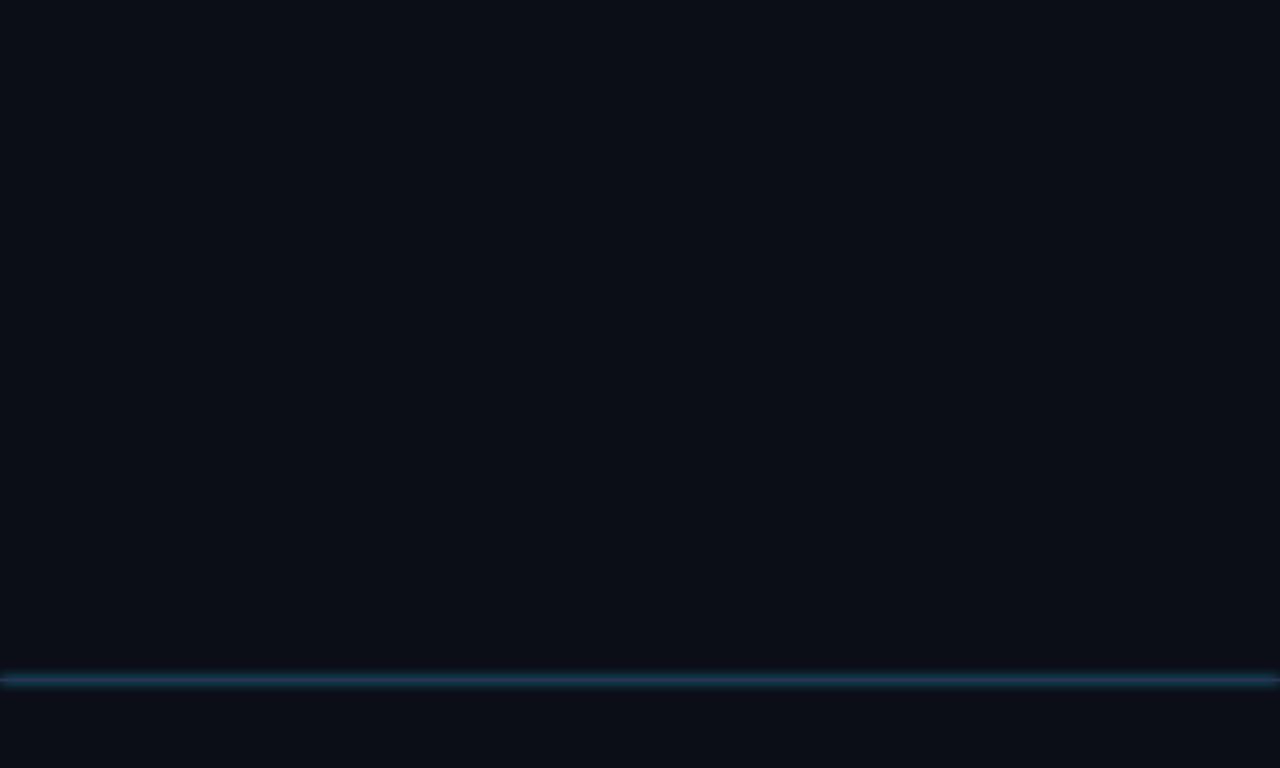
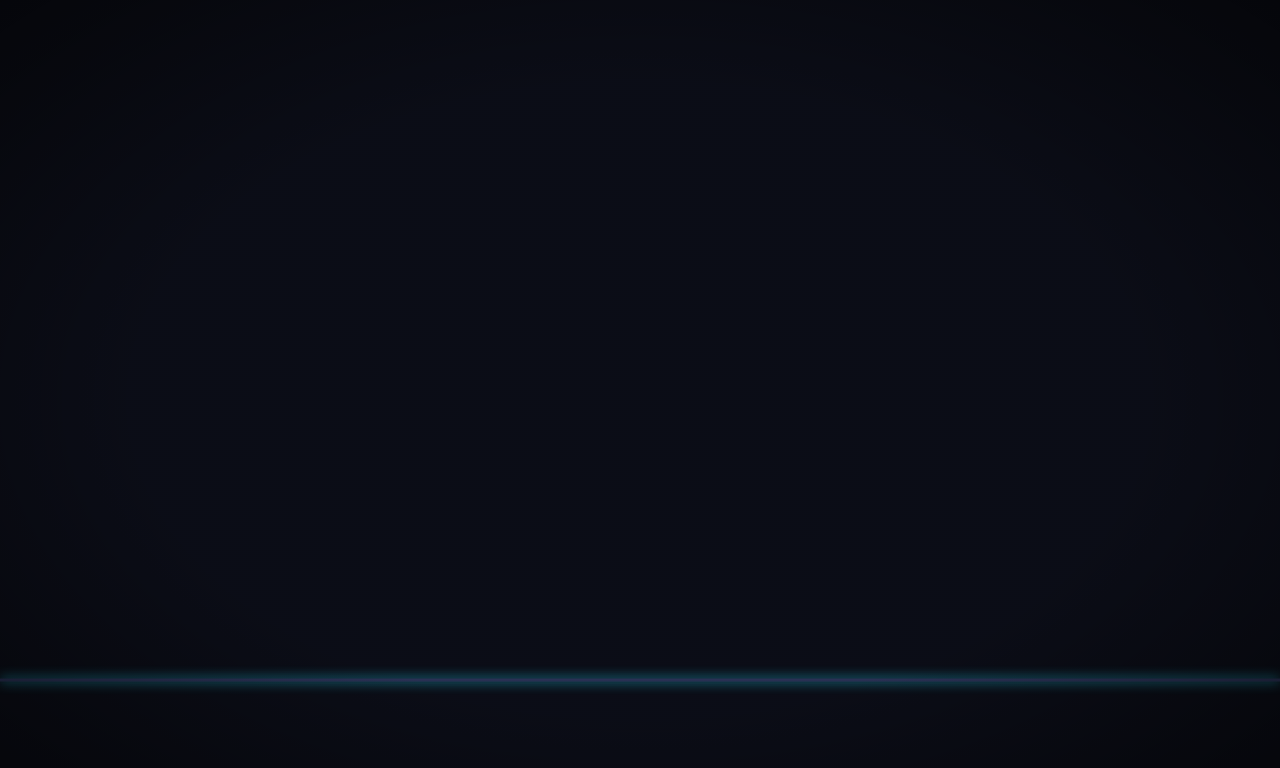
Before and after one commit to ctkrug/ragdoll-rumble, a website built with Vite: page index.html in a window 1280 px wide. Built offline with nearby package versions, Linux system fonts and the light colour scheme.

Commit message:
style: add design tokens, fonts, and CRT scanline/vignette overlay
Wires the color/type tokens from docs/DESIGN.md as CSS variables and
adds the fixed scanline + vignette treatment that gives the arcade
cabinet its grimy-glow read, per the retro fight-cabinet direction.

```diff
--- a/src/style.css
+++ b/src/style.css
@@ -1,3 +1,17 @@
+:root {
+  --bg: #0b0d17;
+  --surface-1: #161a2b;
+  --surface-2: #1f2540;
+  --text: #f4f6ff;
+  --text-muted: #8b93b8;
+  --accent: #ff2e6d;
+  --accent-support: #29e0ff;
+  --success: #4dff88;
+  --danger: #ff4d4d;
+  --font-display: "Press Start 2P", "Courier New", monospace;
+  --font-ui: "Space Mono", ui-monospace, "SF Mono", monospace;
+}
+
 * {
   box-sizing: border-box;
 }
@@ -6,13 +20,17 @@ html,
 body {
   margin: 0;
   height: 100%;
-  background: #101014;
+  background: var(--bg);
+  color: var(--text);
+  font-family: var(--font-ui);
 }
 
 #app {
+  position: relative;
   display: flex;
   width: 100%;
   height: 100vh;
+  overflow: hidden;
 }
 
 #stage {
@@ -20,3 +38,15 @@ body {
   height: 100%;
   display: block;
 }
+
+/* CRT scanline + vignette treatment per docs/DESIGN.md: a fixed overlay
+   rather than baking it into every render call. Static, so it needs no
+   prefers-reduced-motion handling. */
+#crt-overlay {
+  position: absolute;
+  inset: 0;
+  pointer-events: none;
+  background:
+    repeating-linear-gradient(rgba(0, 0, 0, 0.04) 0 1px, rgba(0, 0, 0, 0) 1px 2px),
+    radial-gradient(ellipse at center, rgba(0, 0, 0, 0) 55%, rgba(0, 0, 0, 0.55) 100%);
+}
```
